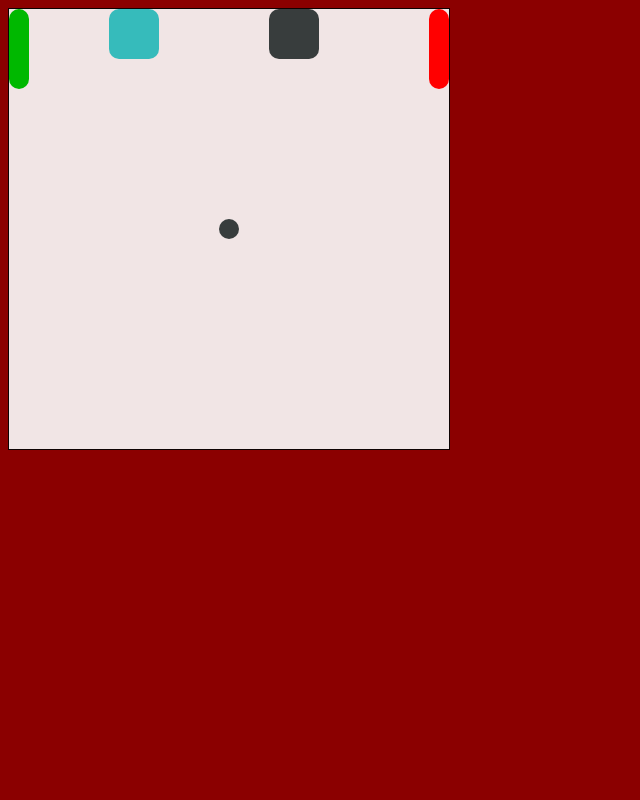
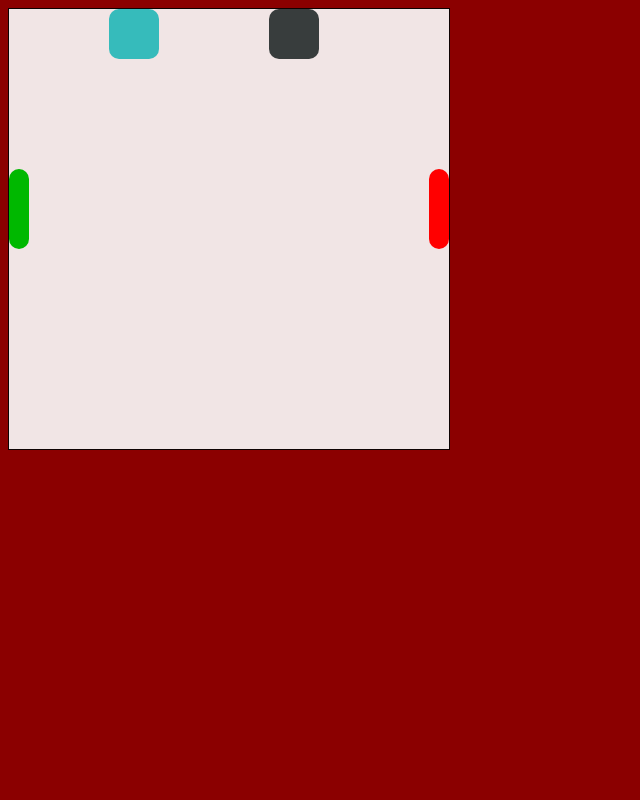
Before and after one commit to jereholmes/jereholmes.github.io, a plain HTML site: page asd-projects/pong/index.html in a window 1280 px wide. Shown: the top 800 px of the page, without its empty margins (0-640 px from the left). Drawn offline with Linux system fonts and the light colour scheme.

Commit message:
saving pong

```diff
--- a/asd-projects/pong/index.css
+++ b/asd-projects/pong/index.css
@@ -19,6 +19,7 @@ body {
   height: 80px;
   border-radius: 10px;
   position: absolute;
+  top: 160px
 }
   #rightPaddle {
     background-color: red;
@@ -27,6 +28,7 @@ body {
     border-radius: 10px;
     position: absolute;
     left: 420px;
+    top: 160px
   }
     #ball {
       background-color: rgb(56, 61, 61);
@@ -34,6 +36,8 @@ body {
       height: 20px;
       border-radius: 10px;
       position: absolute;
+      left: 210px;
+      top: 210px;
     }
 
     #leftScore {
--- a/asd-projects/pong/index.js
+++ b/asd-projects/pong/index.js
@@ -10,6 +10,10 @@ function runProgram(){
   // Constant Variables
   const FRAME_RATE = 60;
   const FRAMES_PER_SECOND_INTERVAL = 1000 / FRAME_RATE;
+  const BOARD_WIDTH = $("#board").width();
+  const BOARD_HEIGHT = $("#board").height();
+
+  console.log(BOARD_WIDTH, BOARD_HEIGHT)
 
   var KEY = {
     "UP": 38,
@@ -42,7 +46,6 @@ var ball = factory("#ball");
 
 
 
-
   // one-time setup
   let interval = setInterval(newFrame, FRAMES_PER_SECOND_INTERVAL);   // execute newFrame every 0.0166 seconds (60 Frames per second)
 
@@ -50,8 +53,8 @@ var ball = factory("#ball");
   $(document).on('keyup', handleKeyUp);
   $(document).on('keydown', handleKeyDown2);                           // change 'eventType' to the type of event you want to handle
   $(document).on('keyup', handleKeyUp2);
+  startBall()
 
-  startBall()
 
 function handleKeyDown(event) {
 
@@ -110,6 +113,8 @@ function handleKeyUp(event) {
 
 
 
+
+
   ////////////////////////////////////////////////////////////////////////////////
   ///////////////////////// CORE LOGIC ///////////////////////////////////////////
   ////////////////////////////////////////////////////////////////////////////////
@@ -120,13 +125,13 @@ function handleKeyUp(event) {
   */
   function newFrame() {
     repositionGameItem()
-    redrawGameItem()
+    moveObject() //yes
+
   }
 
 
 
   //Called in response to events.
-
 
   function handleEvent(event) {
 
@@ -136,27 +141,38 @@ function handleKeyUp(event) {
   ////////////////////////// HELPER FUNCTIONS ////////////////////////////////////
   ////////////////////////////////////////////////////////////////////////////////
 
+
   function repositionGameItem() {
     leftPaddle.x += leftPaddle.speedX
     leftPaddle.y += leftPaddle.speedY
     rightPaddle.x += rightPaddle.speedX
     rightPaddle.y += rightPaddle.speedY
-
+    ball.x += ball.speedX
+    ball.y += ball.speedY
   }
 
-  function redrawGameItem() {
-    $("#rightPaddle").css("right", rightPaddle.x);
+  function moveObject() {
     $("#rightPaddle").css("top",rightPaddle.y);
-    $("#leftPaddle").css("left", leftPaddle.x);
     $("#leftPaddle").css("top", leftPaddle.y);
+    $(ball.id).css('left', ball.x);
+    $(ball.id).css('top', ball.y);
   }
 
   function startBall(){
     $('#ball')
-    .css('top', 210)
-    .css('left', 210)
+    .css('top', 220)
+    .css('left', 220);
+    randomNum = (Math.random() * 3+ 1) * (Math.random() > 0.5 ? -1 : 1);
+    randomNum2 = (Math.random() * 2 + 1) * (Math.random() > 0.5 ? -1 : 1);
+    ball.speedX = randomNum;
+    ball.speedY = randomNum2;
+
 
   }
+
+  function wallCollision(board){
+
+}
 
   function endGame() {
     // stop the interval timer
```
